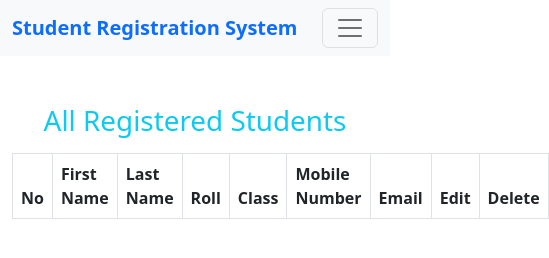
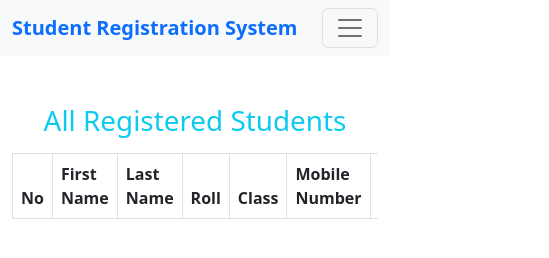
Before and after one commit to nayemalways/student-Registration-System, a plain HTML site: page allStudent.html in a window 390 px wide. Shown: the whole page, 549 px wide, since content can reach past the window. Drawn offline with nearby package versions, Linux system fonts and the light colour scheme.

Commit message:
Table responsive

```diff
--- a/JS/ListOfStudent.js
+++ b/JS/ListOfStudent.js
@@ -75,7 +75,7 @@ function fetchData(){
         `
         // modal end of student
 
-        // dat load on the table body
+        // data load on the table body
         let tableData = `
         <tr>
             <td>${index + 1}</td>
@@ -141,6 +141,7 @@ function editStudent(index){
 
 
 
+// Update data
 class EditStudent{
     constructor(firstName,lastName,roll,studentClass,number,mail){
         this.firstName = firstName;
--- a/allStudent.html
+++ b/allStudent.html
@@ -32,7 +32,8 @@
      <div class="container mt-5">
         <h1 class="text-center text-info mb-3">All Registered Students</h1>
 
-        <table class="table table-bordered table-responsive table-striped">
+        <div class="table-responsive">
+            <table id="table" class="table table-bordered table-striped">
                 <thead>
                     <tr>
                         <th>No</th>
@@ -51,6 +52,7 @@
                 </tbody>
             </table>
         </div>
+     </div>
 
 
 
```
Lines whose indentation alone changed are shown as unchanged.
